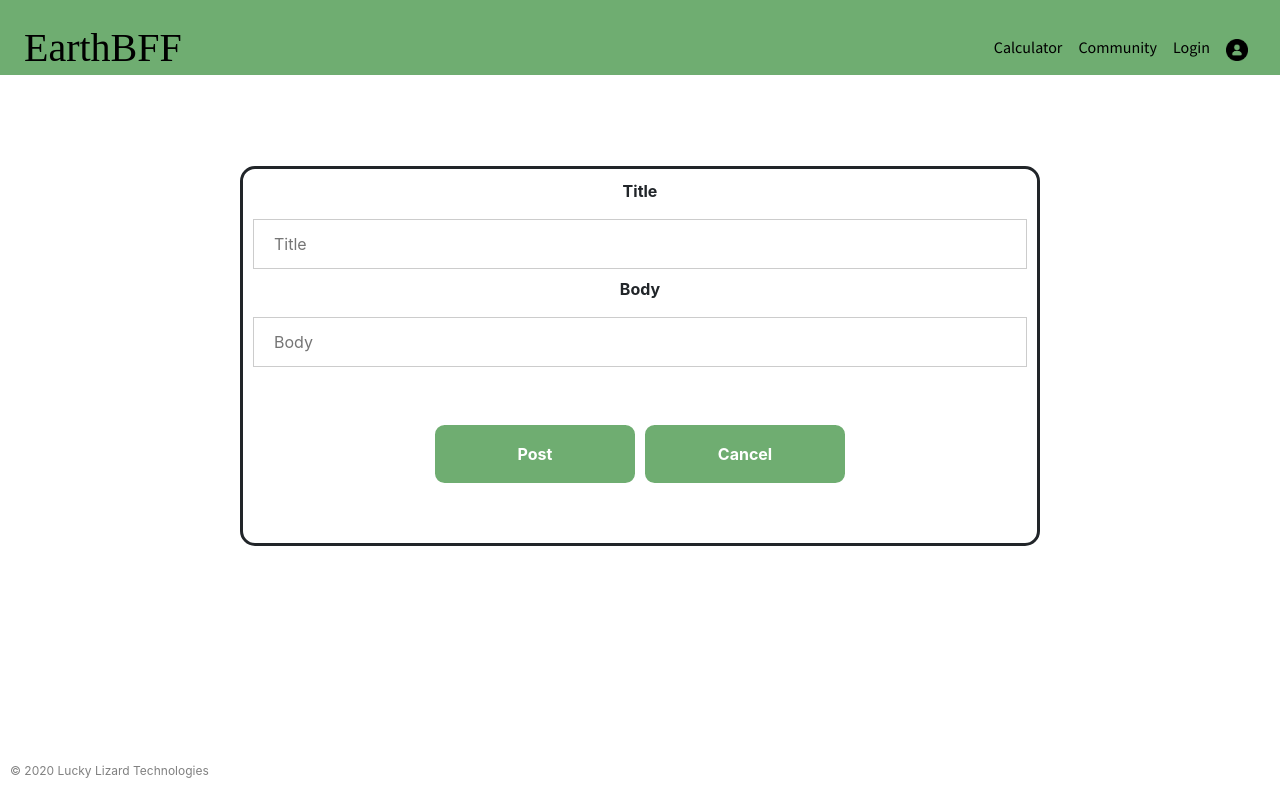
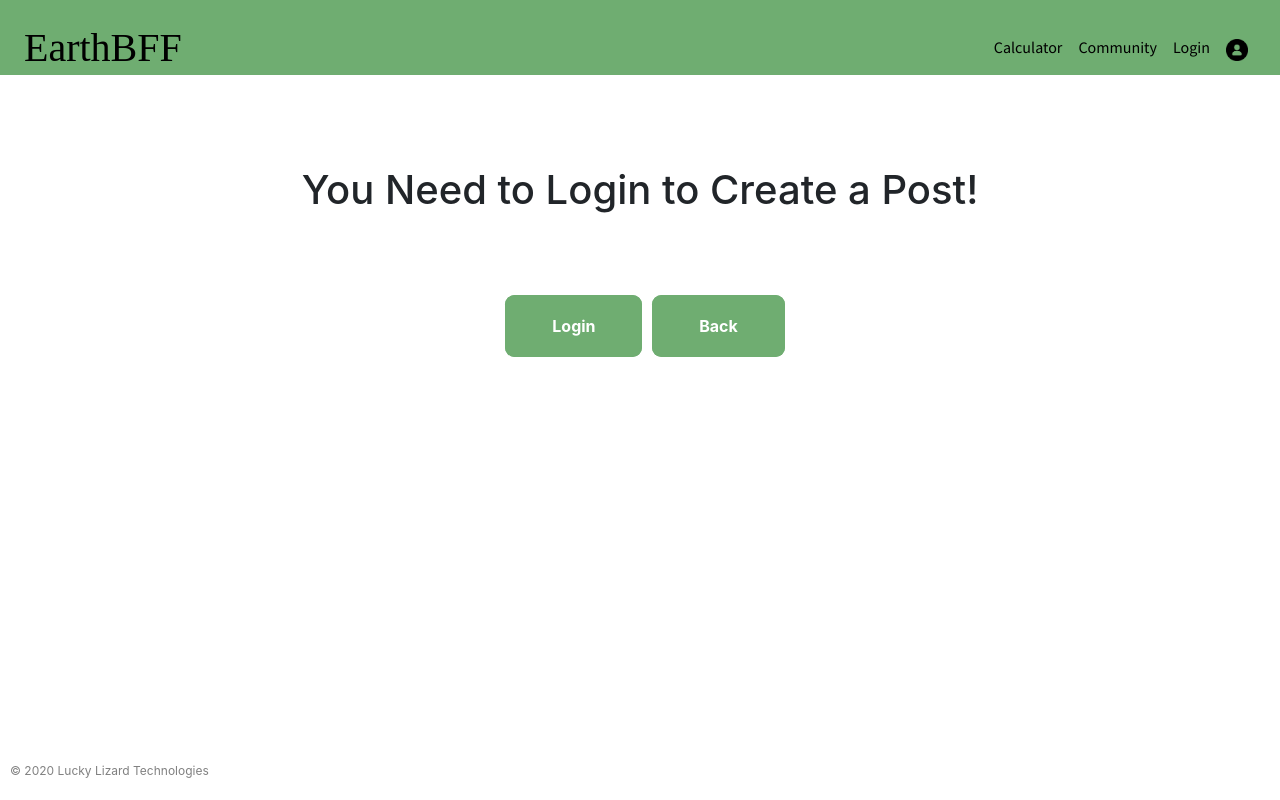
Before and after one commit to lizroper0/fe-earthbff, a React (Create React App) app: page /post in a window 1280 px wide. Built offline with nearby package versions, Linux system fonts and the light colour scheme; a web font is replaced by a local one.

Commit message:
ui cleanup

```diff
--- a/src/Components/Login/Login.js
+++ b/src/Components/Login/Login.js
@@ -49,7 +49,7 @@ const Login = ({ loggedIn, setLoggedIn }) => {
 
 	if (loggedIn) {
 		getPrimaryKey();
-		return <Redirect to='/home' />;
+		return <Redirect to='/' />;
 	}
 
 	return (
--- a/src/Components/Post/Post.js
+++ b/src/Components/Post/Post.js
@@ -3,7 +3,7 @@ import { Link, useHistory } from 'react-router-dom';
 import axios from 'axios';
 import './post.scss';
 
-const Post = () => {
+const Post = ({ loggedIn }) => {
 	const history = useHistory();
 	const [newPost, setNewPost] = useState({
 		title: '',
@@ -18,7 +18,7 @@ const Post = () => {
 			url: 'https://earthbff-backend.herokuapp.com/posts/',
 			headers: { Authorization: `Token ${localStorage.token}` },
 			data: newPost,
-		})
+		});
 		history.push('/community');
 	};
 
@@ -29,7 +29,15 @@ const Post = () => {
 
 	return (
 		<div className='post-page'>
-			<div className='post-form-container'>
+			<div className='post-error' style={{ display: !loggedIn ? 'block' : 'none' }}>
+				<h1>You Need to Login to Create a Post!</h1>
+				<Link to='/login'>Login</Link>
+				<Link to='/community'>Back</Link>
+			</div>
+			<div
+				className='post-form-container'
+				style={{ display: loggedIn ? 'block' : 'none' }}>
+				<h1>Create a Post</h1>
 				<form className='post-form' onSubmit={handleSubmit}>
 					<label htmlFor='title'>
 						<b>Title</b>
--- a/src/Components/Post/post.scss
+++ b/src/Components/Post/post.scss
@@ -4,6 +4,7 @@ $blue: #9cd7f3;
 
 .post-page {
 	margin: 150px;
+	text-align: center;
 }
 
 input {
@@ -71,3 +72,32 @@ input {
 		border: 2px solid $blue;
 	}
 }
+
+.post-error a {
+	box-sizing: border-box;
+	width: 200px;
+	appearance: none;
+	background-color: $green;
+	border: 2px solid $green;
+	border-radius: 0.6em;
+	color: white;
+	cursor: pointer;
+	font-size: 1rem;
+	line-height: 1;
+	margin: 50px 0 50px 10px;
+	padding: 1.2em 2.8em;
+	text-decoration: none;
+	text-align: center;
+	font-weight: 700;
+
+	&:hover {
+		text-decoration: none;
+		background-color: $blue;
+		border: 2px solid $blue;
+	}
+}
+
+.post-error h1 {
+	margin: 100px 0;
+	text-align: center;
+}
```
